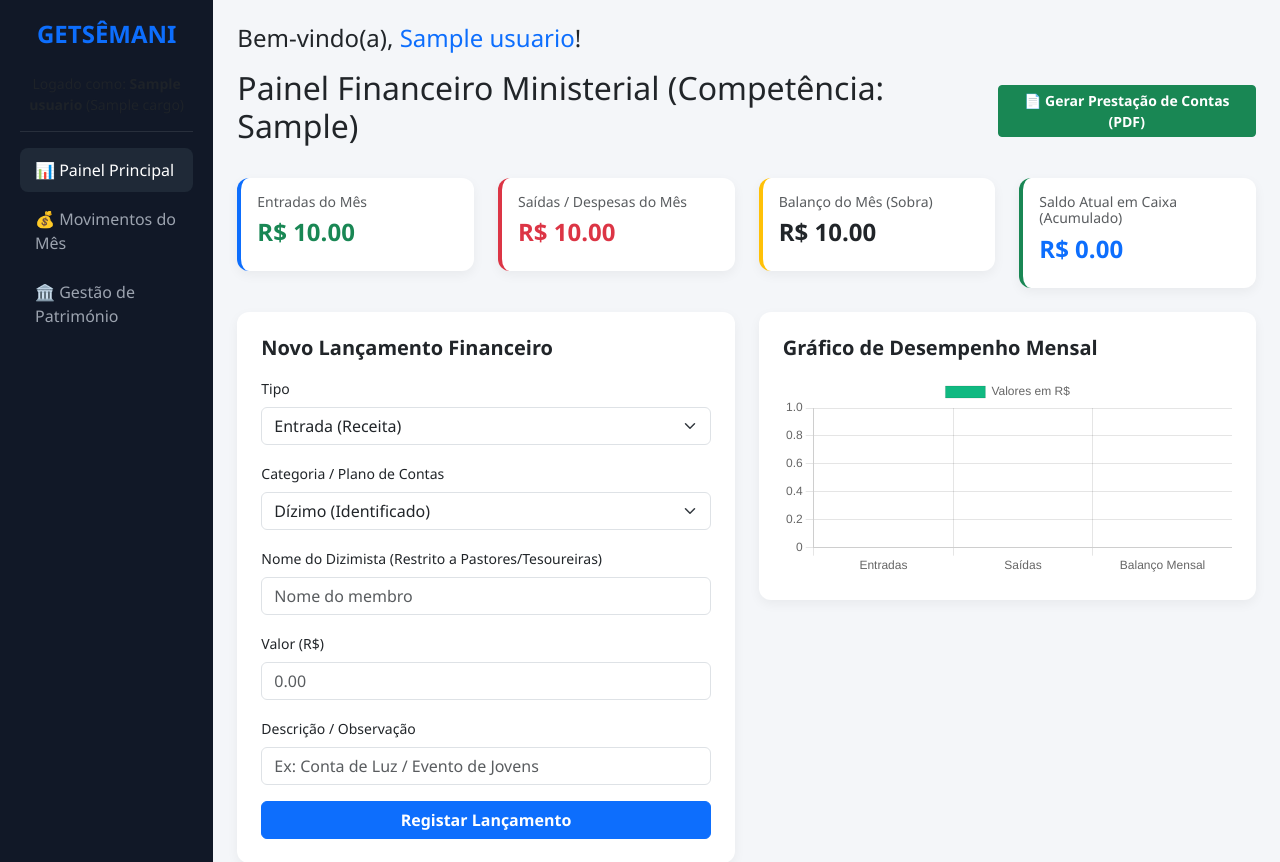
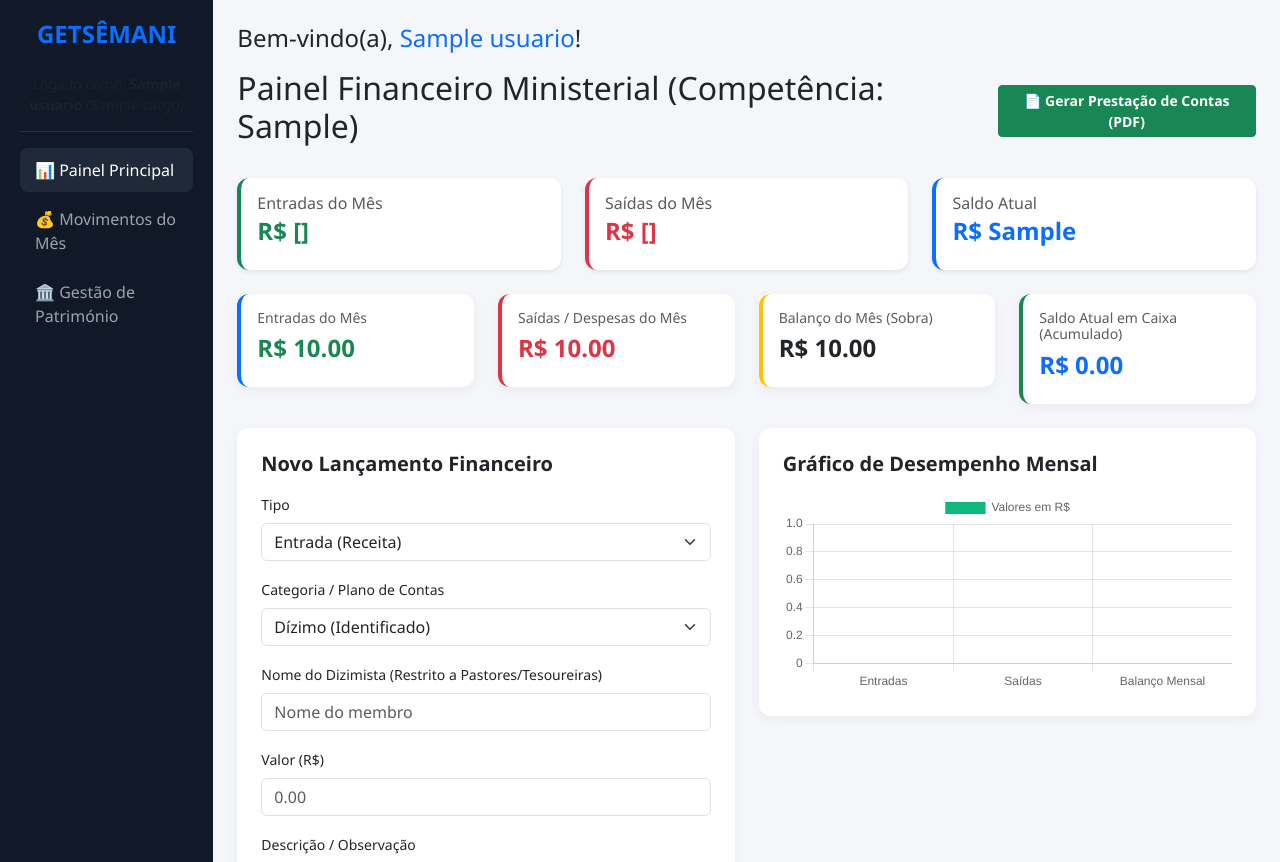
Before and after one commit to brayancanuto2023-hash/getsemani-system, a Flask app: template templates/index.html in a window 1280 px wide. Shown: the top 862 px of the page. Run offline with Flask 3, Linux system fonts and the light colour scheme; the template is opened without the code that fills it: most values are stand-ins (such as "Sample title", 1, 10 or a date in 2020); some libraries are stand-ins or nearby versions.

Commit message:
Update index.html

```diff
--- a/templates/index.html
+++ b/templates/index.html
@@ -91,7 +91,26 @@
             </div>
 
 
-
+<div class="row mb-4">
+    <div class="col-md-4">
+        <div class="card card-custom bg-white p-3 border-start border-success border-4 shadow-sm">
+            <h6 class="text-muted mb-1">Entradas do Mês</h6>
+            <h4 class="text-success fw-bold">R$ {{ total_entradas }}</h4>
+        </div>
+    </div>
+    <div class="col-md-4">
+        <div class="card card-custom bg-white p-3 border-start border-danger border-4 shadow-sm">
+            <h6 class="text-muted mb-1">Saídas do Mês</h6>
+            <h4 class="text-danger fw-bold">R$ {{ total_saidas }}</h4>
+        </div>
+    </div>
+    <div class="col-md-4">
+        <div class="card card-custom bg-white p-3 border-start border-primary border-4 shadow-sm">
+            <h6 class="text-muted mb-1">Saldo Atual</h6>
+            <h4 class="text-primary fw-bold">R$ {{ saldo_atual }}</h4>
+        </div>
+    </div>
+</div>
             {% with messages = get_flashed_messages(with_categories=true) %}
 
               {% if messages %}
```
